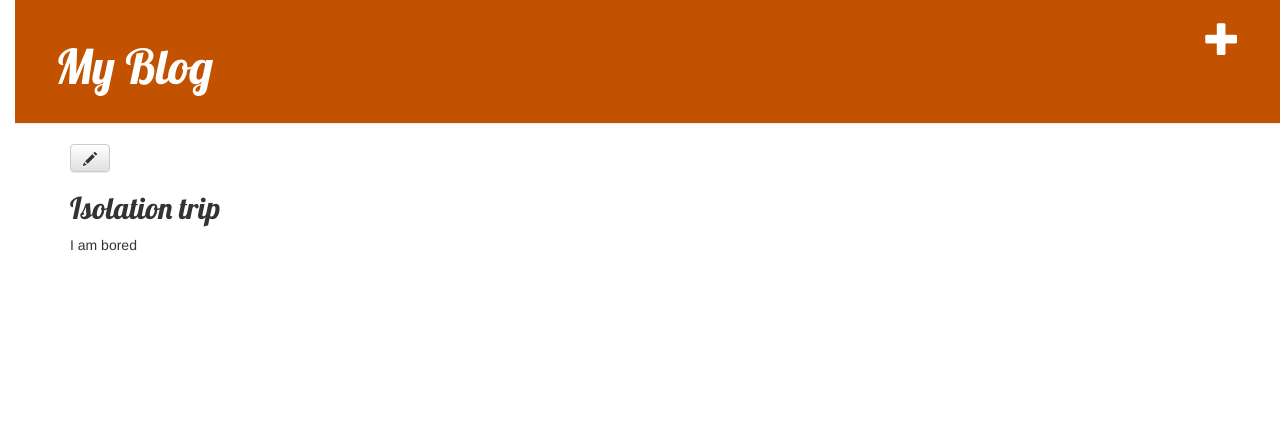
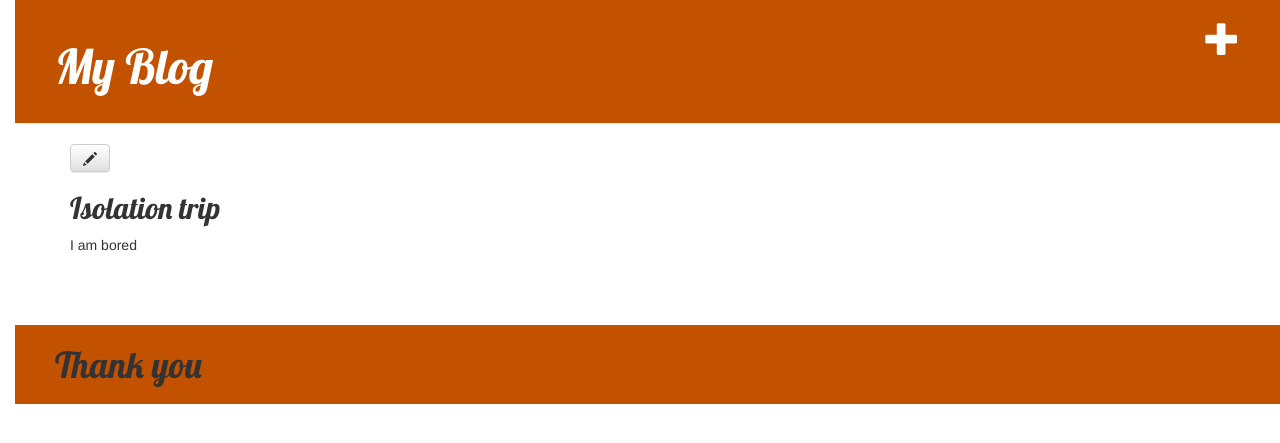
Before and after one commit to TeodoraSandu2912/my-first-blog, a Django app: page /post/1/ in a window 1280 px wide. Shown: the top 443 px of the page. Run offline with Django 3.2, Linux system fonts and the light colour scheme; data comes from the database, SQL or seed files in the repository; some libraries are stand-ins or nearby versions.

Commit message:
Changes in the CSS folder

```diff
--- a/blog/static/css/blog.css
+++ b/blog/static/css/blog.css
@@ -53,3 +53,10 @@ h1, h2, h3, h4 {
 .post h2 a, .post h2 a:visited {
     color: #000000;
 }
+
+.footer h1{
+    background-color: #C25100;
+    margin-top: 0;
+    padding: 20px 20px 20px 40px;
+
+}
--- a/blog/templates/blog/base.html
+++ b/blog/templates/blog/base.html
@@ -20,5 +20,8 @@
                 </div>
             </div>
         </div>
+        <div class="footer">
+            <h1>Thank you</h1>
+        </div>
     </body>
 </html>
```
